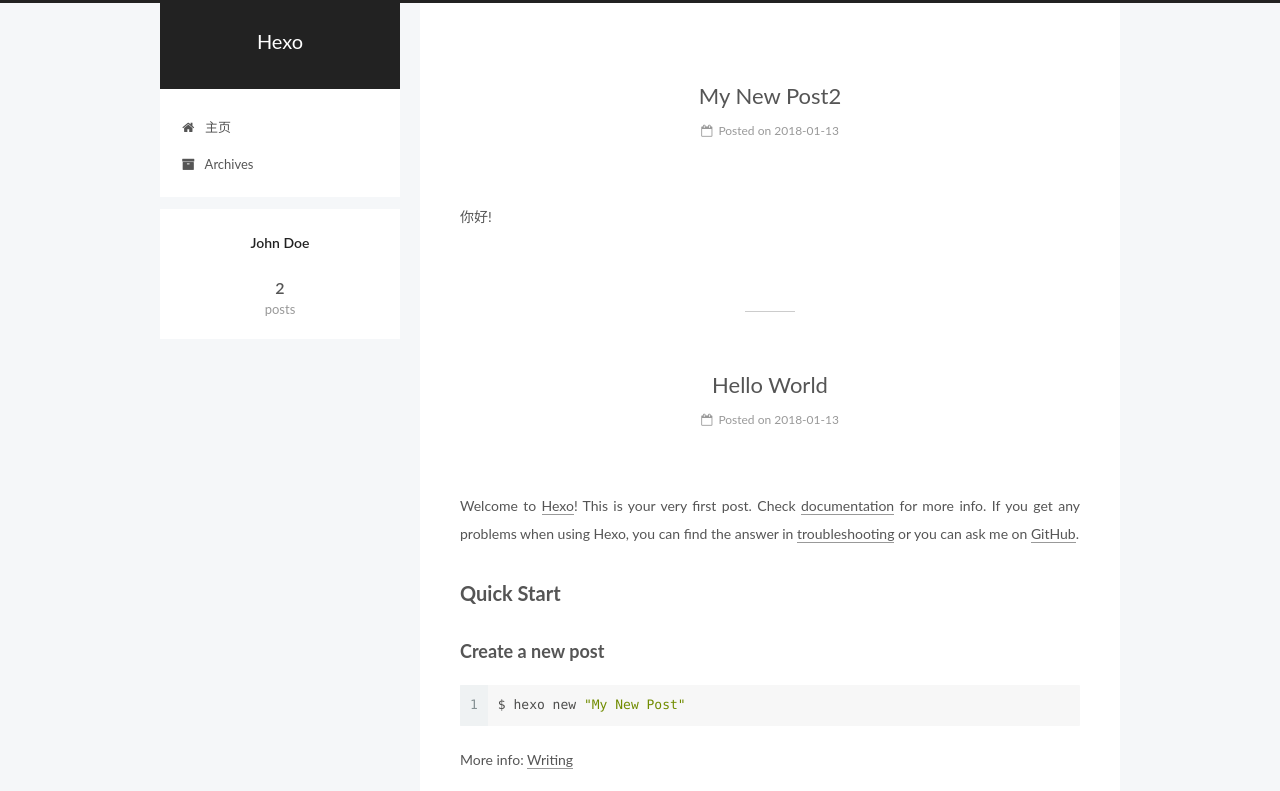
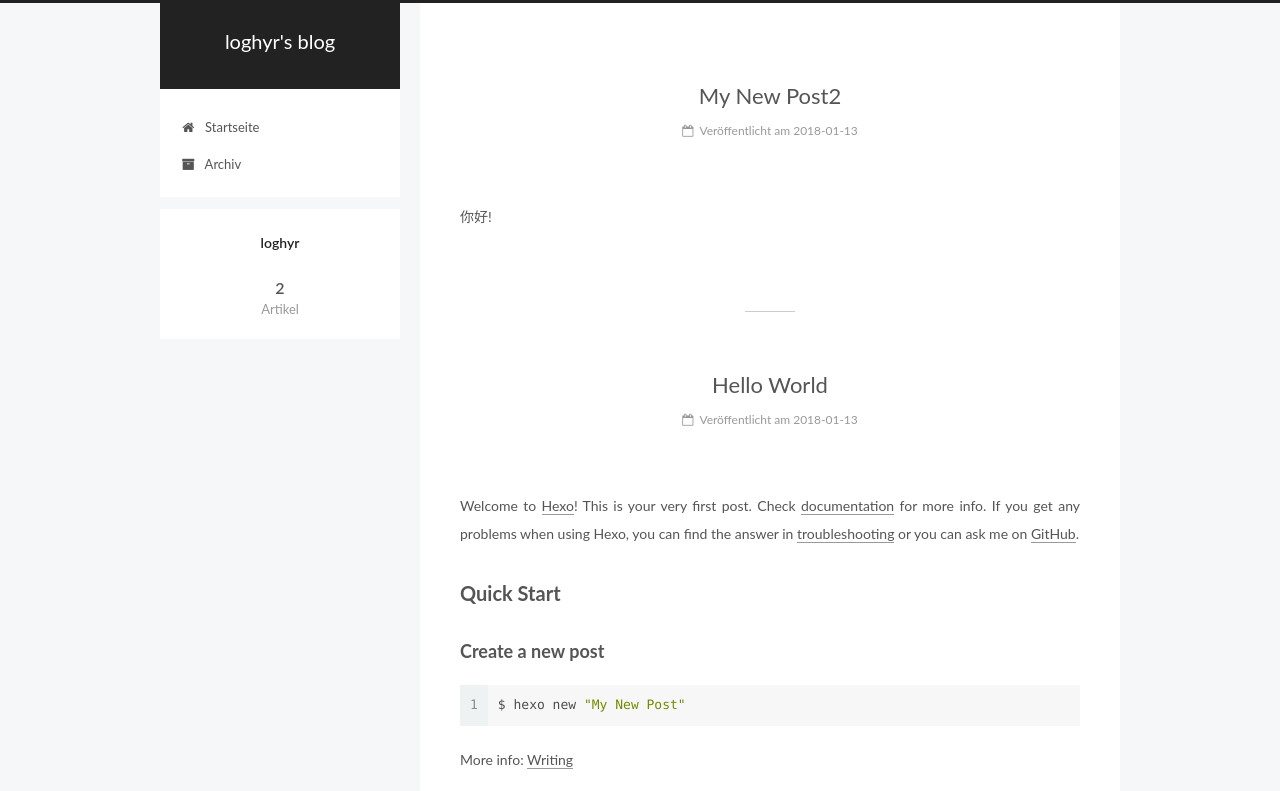
Before and after one commit to iloghyr/iloghyr.github.io, a plain HTML site: page index.html in a window 1280 px wide. Shown: the top 791 px of the page. Drawn offline with Linux system fonts and the light colour scheme.

Commit message:
Site updated: 2018-01-15 12:44:30

```diff
--- a/css/main.css
+++ b/css/main.css
@@ -1823,7 +1823,7 @@ pre .javascript .function {
   width: 4px;
   height: 4px;
   border-radius: 50%;
-  background: #ff052f;
+  background: #25ffff;
 }
 .links-of-blogroll {
   font-size: 13px;
--- a/index.html
+++ b/index.html
@@ -80,11 +80,11 @@
 
 
 <meta property="og:type" content="website">
-<meta property="og:title" content="Hexo">
+<meta property="og:title" content="loghyr&#39;s blog">
 <meta property="og:url" content="http://yoursite.com/index.html">
-<meta property="og:site_name" content="Hexo">
+<meta property="og:site_name" content="loghyr&#39;s blog">
 <meta name="twitter:card" content="summary">
-<meta name="twitter:title" content="Hexo">
+<meta name="twitter:title" content="loghyr&#39;s blog">
 
 
 
@@ -120,7 +120,7 @@
 
 
 
-  <title>Hexo</title>
+  <title>loghyr's blog</title>
 
 
 
@@ -151,7 +151,7 @@
     <div class="custom-logo-site-title">
       <a href="/"  class="brand" rel="start">
         <span class="logo-line-before"><i></i></span>
-        <span class="site-title">Hexo</span>
+        <span class="site-title">loghyr's blog</span>
         <span class="logo-line-after"><i></i></span>
       </a>
     </div>
@@ -181,7 +181,7 @@
 
               <i class="menu-item-icon fa fa-fw fa-home"></i> <br />
 
-            主页
+            Startseite
           </a>
         </li>
 
@@ -191,7 +191,7 @@
 
               <i class="menu-item-icon fa fa-fw fa-archive"></i> <br />
 
-            Archives
+            Archiv
           </a>
         </li>
 
@@ -231,13 +231,13 @@
     <link itemprop="mainEntityOfPage" href="http://yoursite.com/2018/01/13/My-New-Post2/">
 
     <span hidden itemprop="author" itemscope itemtype="http://schema.org/Person">
-      <meta itemprop="name" content="John Doe">
+      <meta itemprop="name" content="loghyr">
       <meta itemprop="description" content="">
       <meta itemprop="image" content="/images/avatar.gif">
     </span>
 
     <span hidden itemprop="publisher" itemscope itemtype="http://schema.org/Organization">
-      <meta itemprop="name" content="Hexo">
+      <meta itemprop="name" content="loghyr's blog">
     </span>
 
 
@@ -257,7 +257,7 @@
                 <i class="fa fa-calendar-o"></i>
               </span>
 
-                <span class="post-meta-item-text">Posted on</span>
+                <span class="post-meta-item-text">Veröffentlicht am</span>
 
               <time title="Post created" itemprop="dateCreated datePublished" datetime="2018-01-13T23:39:35+08:00">
                 2018-01-13
@@ -351,13 +351,13 @@
     <link itemprop="mainEntityOfPage" href="http://yoursite.com/2018/01/13/hello-world/">
 
     <span hidden itemprop="author" itemscope itemtype="http://schema.org/Person">
-      <meta itemprop="name" content="John Doe">
+      <meta itemprop="name" content="loghyr">
       <meta itemprop="description" content="">
       <meta itemprop="image" content="/images/avatar.gif">
     </span>
 
     <span hidden itemprop="publisher" itemscope itemtype="http://schema.org/Organization">
-      <meta itemprop="name" content="Hexo">
+      <meta itemprop="name" content="loghyr's blog">
     </span>
 
 
@@ -377,7 +377,7 @@
                 <i class="fa fa-calendar-o"></i>
               </span>
 
-                <span class="post-meta-item-text">Posted on</span>
+                <span class="post-meta-item-text">Veröffentlicht am</span>
 
               <time title="Post created" itemprop="dateCreated datePublished" datetime="2018-01-13T23:19:33+08:00">
                 2018-01-13
@@ -498,7 +498,7 @@
         <div class="site-overview">
           <div class="site-author motion-element" itemprop="author" itemscope itemtype="http://schema.org/Person">
 
-              <p class="site-author-name" itemprop="name">John Doe</p>
+              <p class="site-author-name" itemprop="name">loghyr</p>
               <p class="site-description motion-element" itemprop="description"></p>
           </div>
 
@@ -510,7 +510,7 @@
                 <a href="/archives/">
 
                   <span class="site-state-item-count">2</span>
-                  <span class="site-state-item-name">posts</span>
+                  <span class="site-state-item-name">Artikel</span>
                 </a>
               </div>
 
@@ -554,13 +554,13 @@
   <span class="with-love">
     <i class="fa fa-user"></i>
   </span>
-  <span class="author" itemprop="copyrightHolder">John Doe</span>
+  <span class="author" itemprop="copyrightHolder">loghyr</span>
 
 
 </div>
 
 
-  <div class="powered-by">Powered by <a class="theme-link" target="_blank" href="https://hexo.io">Hexo</a></div>
+  <div class="powered-by">Erstellt mit  <a class="theme-link" target="_blank" href="https://hexo.io">Hexo</a></div>
 
 
 
```
Also changed, not shown: 2018/01/13/My-New-Post2/index.html (+12 -12 lines), 2018/01/13/hello-world/index.html (+14 -14 lines), archives/2018/01/index.html (+12 -12 lines), archives/2018/index.html (+12 -12 lines), archives/index.html (+12 -12 lines), 2 other files.
